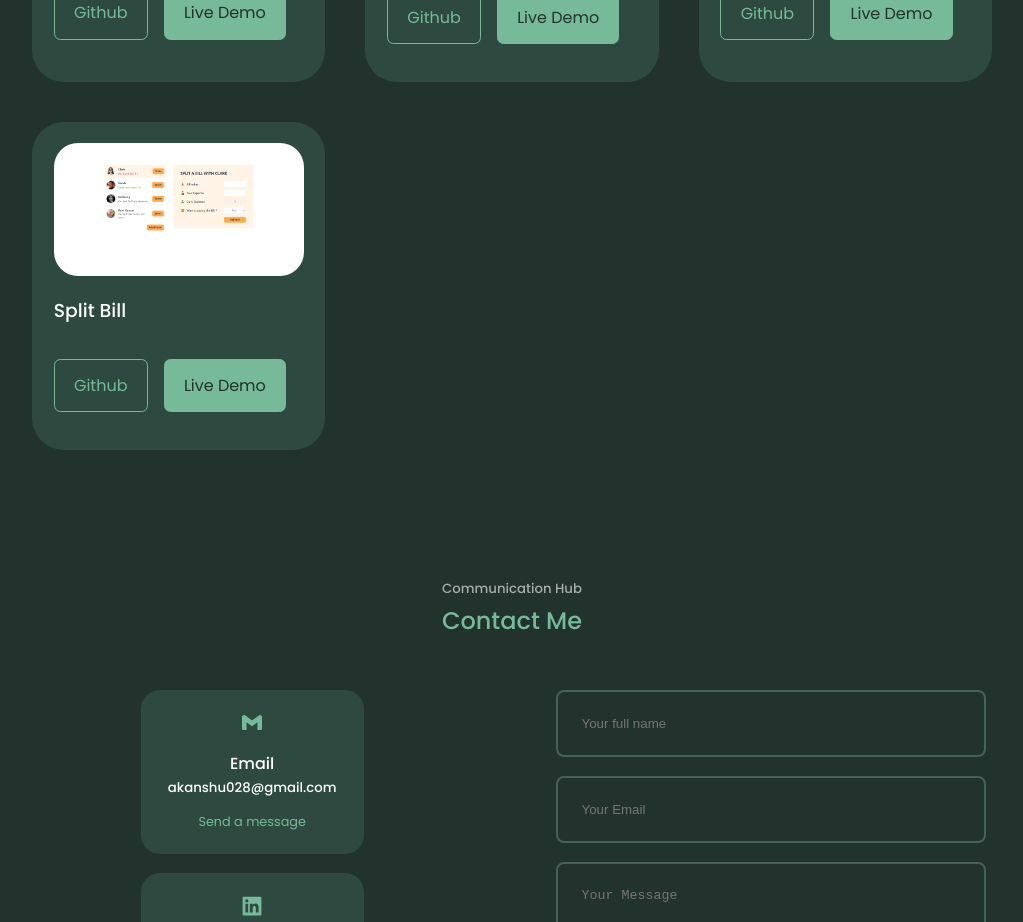
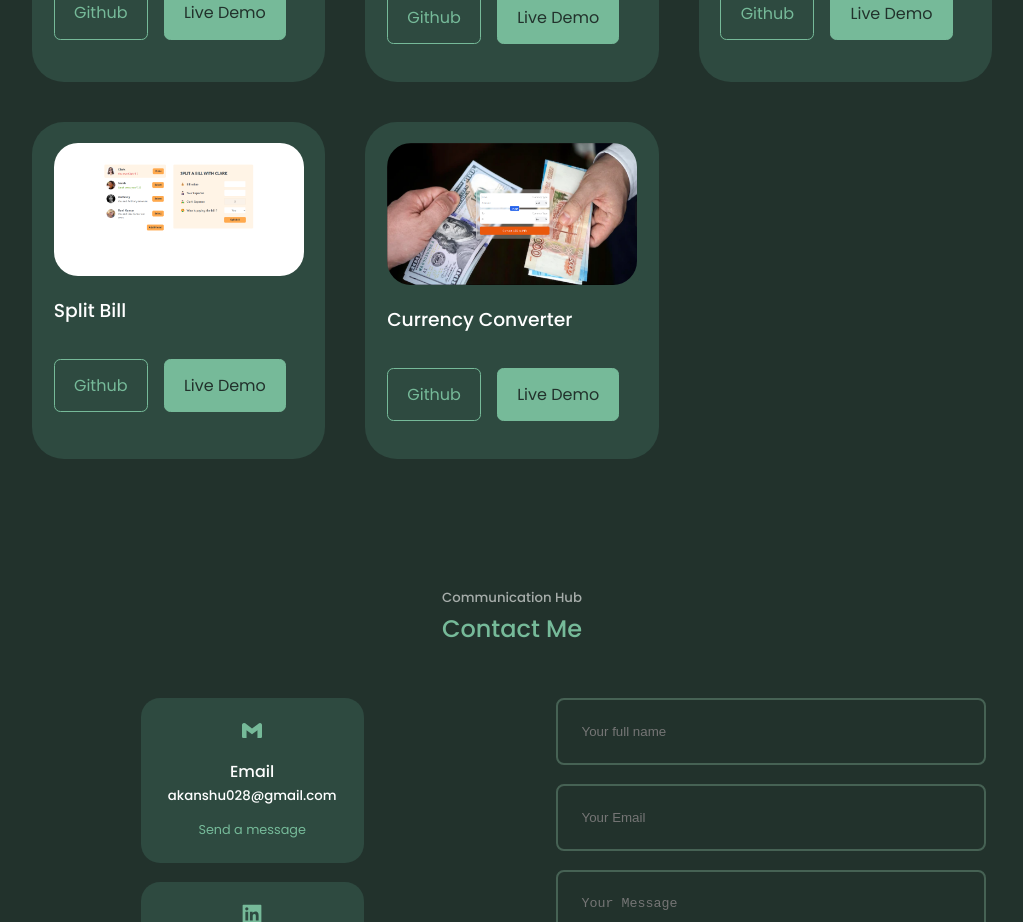
Before and after one commit to ansh2822/my-portfolio, a React (Create React App) app: page / in a window 1280 px wide. Shown: the part 3580-4502 px from the top of the page, without its empty margins (128-1151 px from the left). Built offline with nearby package versions, Linux system fonts and the light colour scheme.

Commit message:
Update Portfolio.jsx

```diff
--- a/src/components/portfolio/Portfolio.jsx
+++ b/src/components/portfolio/Portfolio.jsx
@@ -4,6 +4,7 @@ import IMG1 from '../../assets/Project1.png'
 import IMG2 from '../../assets/Project2.png'
 import IMG3 from '../../assets/Project-3.png'
 import IMG4 from '../../assets/Project4.png'
+import IMG5 from '../../assets/Project5.png'
 
 
 const data = [
@@ -34,7 +35,14 @@ const data = [
         title: 'Split Bill',
         github: 'https://github.com/ansh2822/SPLIT_BILL',
         demo: 'https://split-bill-beta.vercel.app/'
-    }
+    },
+    {
+        id: 5,
+        image: IMG5,
+        title: 'Currency Converter',
+        github: 'https://github.com/ansh2822/currency-conversion.git',
+        demo: 'https://currency-conversion-ewr9.vercel.app/'
+    },
 ]
 
 
```
